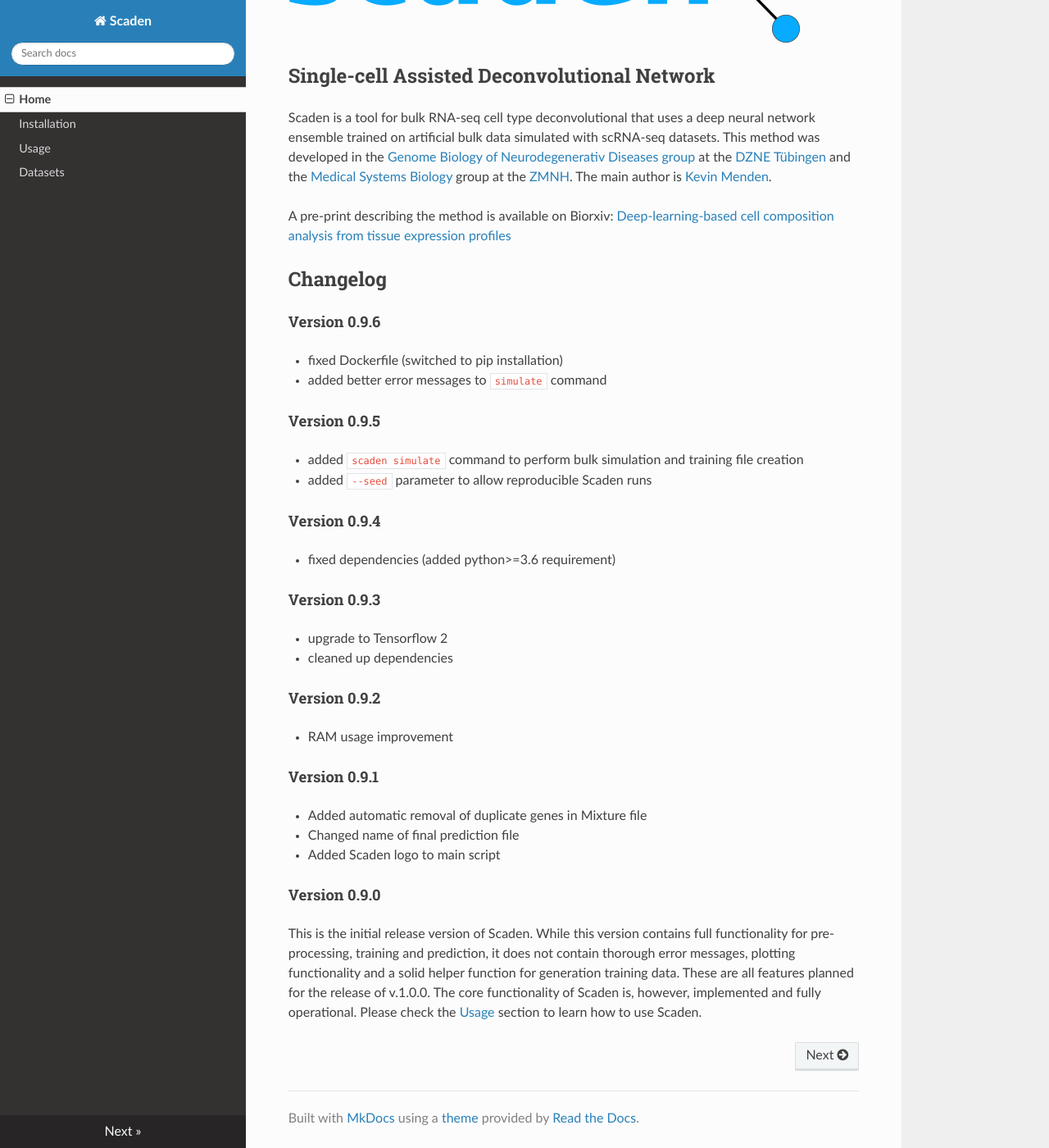
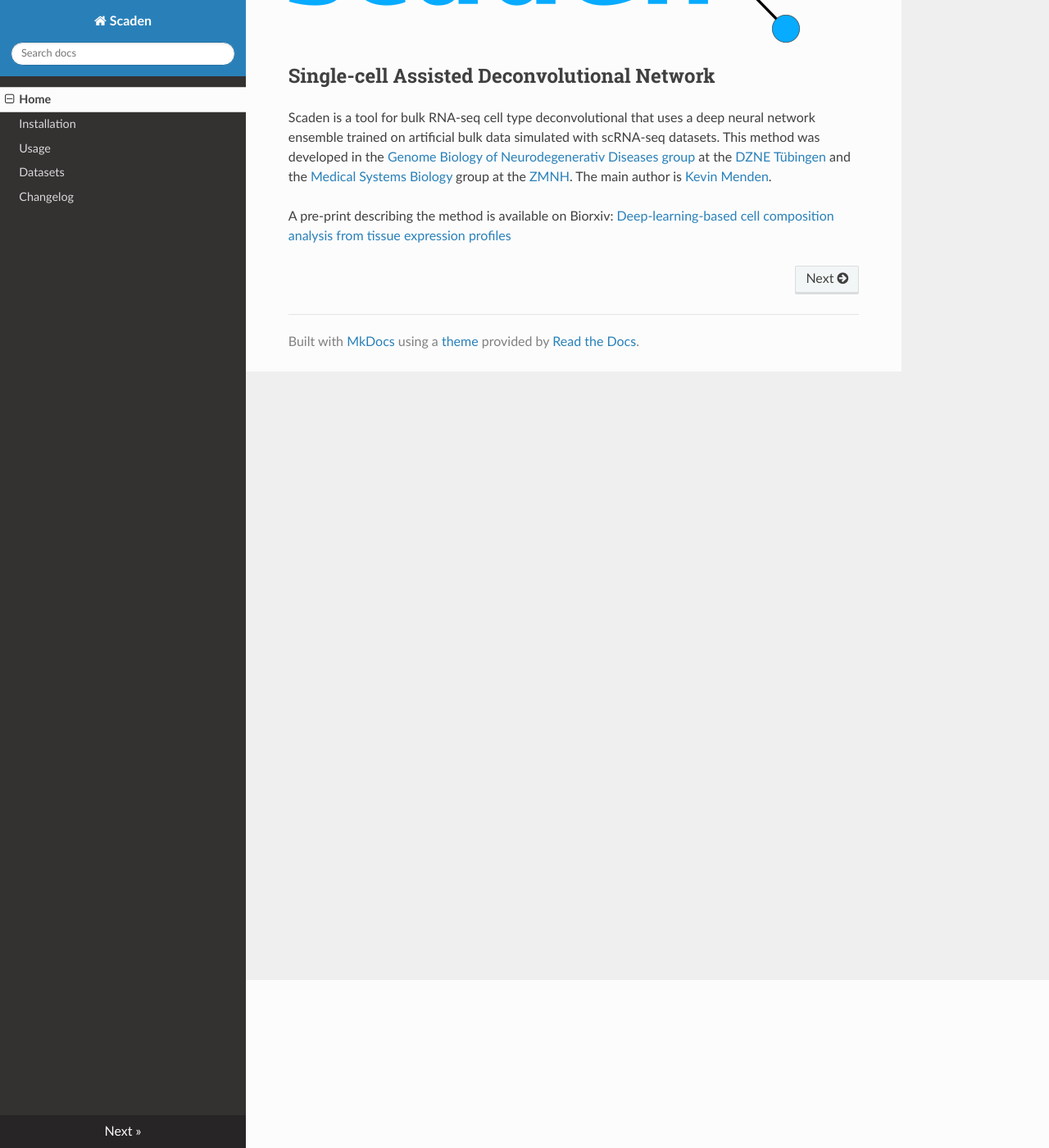
Before and after one commit to KevinMenden/scaden, an MkDocs documentation site: the page built from docs/index.md, in a window 1280 px wide and 1400 px high, scrolled down 205 px. Shown: the whole window at 82% size. Built offline with MkDocs 1.6.1, drawn with Linux system fonts in a browser that asks for light colours; nearby versions of some CDN libraries.

Commit message:
switched to separate changelog

```diff
--- a/docs/index.md
+++ b/docs/index.md
@@ -8,39 +8,3 @@ at the [DZNE Tübingen](https://www.dzne.de/en/about-us/sites/tuebingen/) and th
 
 A pre-print describing the method is available on Biorxiv:
 [Deep-learning-based cell composition analysis from tissue expression profiles](https://www.biorxiv.org/content/10.1101/659227v1)
-
-
-
-
-
-## Changelog
-
-#### Version 0.9.6
-+ fixed Dockerfile (switched to pip installation)
-+ added better error messages to `simulate` command
-
-#### Version 0.9.5
-+ added `scaden simulate` command to perform bulk simulation and training file creation
-+ added `--seed` parameter to allow reproducible Scaden runs
-
-#### Version 0.9.4
-+ fixed dependencies (added python>=3.6 requirement)
-
-#### Version 0.9.3
-+ upgrade to Tensorflow 2
-+ cleaned up dependencies
-
-#### Version 0.9.2
-+ RAM usage improvement
-
-#### Version 0.9.1
-+ Added automatic removal of duplicate genes in Mixture file
-+ Changed name of final prediction file
-+ Added Scaden logo to main script
-
-
-#### Version 0.9.0
-This is the initial release version of Scaden. While this version contains full functionality for pre-processing, training and prediction, it does not
-contain thorough error messages, plotting functionality and a solid helper function for generation training data. These are all features
-planned for the release of v.1.0.0.
-The core functionality of Scaden is, however, implemented and fully operational. Please check the [Usage](usage) section to learn how to use Scaden.
--- a/mkdocs.yml
+++ b/mkdocs.yml
@@ -4,4 +4,5 @@ nav:
   - Installation: installation.md
   - Usage: usage.md
   - Datasets: datasets.md
+  - Changelog: changelog.md
 theme: readthedocs
```
Also changed, not shown: docs/changelog.md (added, +30 -0 lines).
